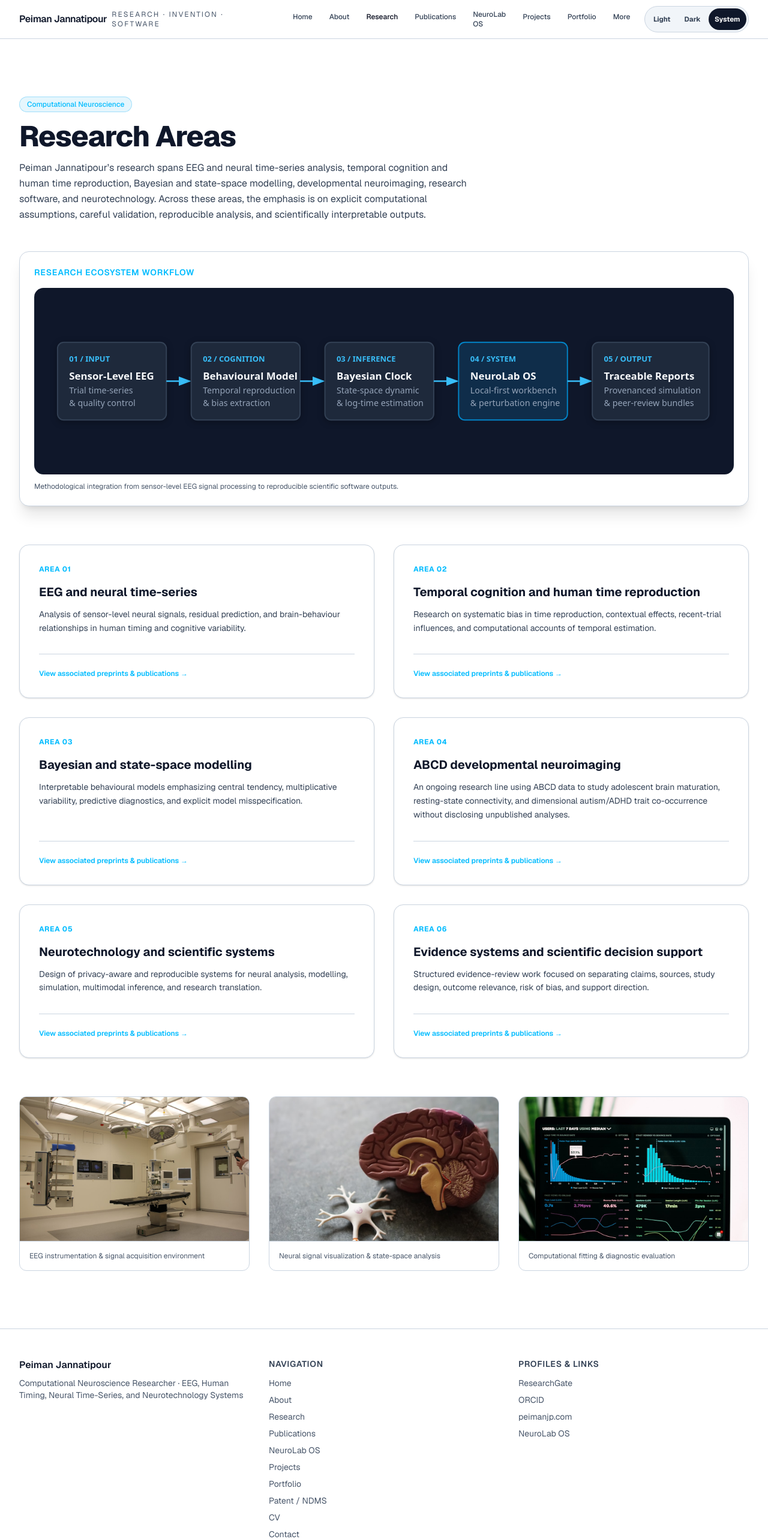
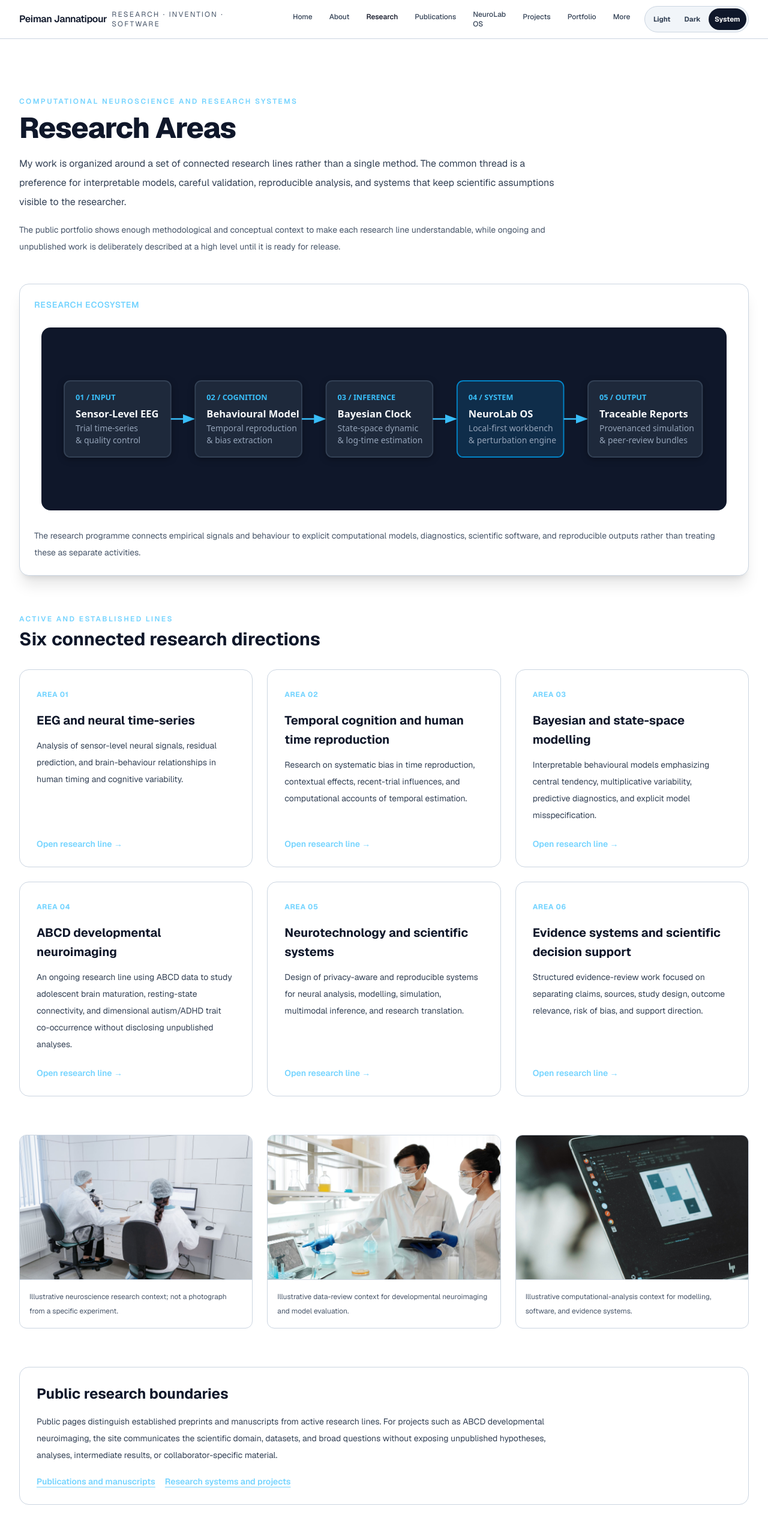
Before and after one commit to peimanjannatipour/peimanjp-, a Next.js app: page /research in a window 1280 px wide. Shown: the top 2566 px of the page at 60% size. Built offline with nearby package versions, Linux system fonts and the light colour scheme.

Commit message:
Make research page deeper, clearer, and link all research lines

```diff
--- a/src/app/research/page.tsx
+++ b/src/app/research/page.tsx
@@ -7,156 +7,98 @@ import { createPageMetadata } from "@/lib/metadata";
 import { collectionPageJsonLd } from "@/lib/structured-data";
 
 export const metadata: Metadata = createPageMetadata({
-  title: "Research Areas | Peiman Jannatipour | Computational Neuroscience",
+  title: "Research | Peiman Jannatipour | Computational Neuroscience",
   description:
-    "Explore Peiman Jannatipour's research areas across EEG neural time-series, temporal cognition, Bayesian state-space modelling, and neurotechnology systems.",
+    "Research across EEG, temporal cognition, Bayesian modelling, ABCD developmental neuroimaging, scientific software, evidence systems, and neurotechnology.",
   path: "/research",
 });
 
 export default function ResearchPage() {
   return (
-    <main className="bg-slate-950 text-slate-100 min-h-screen py-16 lg:py-24" id="main">
+    <main className="min-h-screen bg-slate-950 py-16 text-slate-100 lg:py-24" id="main">
       <JsonLd
         data={collectionPageJsonLd({
-          name: "Research Areas | Peiman Jannatipour",
-          description: "Peiman Jannatipour’s research spans EEG and neural time-series analysis, temporal cognition and human time reproduction, Bayesian and state-space modelling, developmental neuroimaging, research software, and neurotechnology.",
+          name: "Research | Peiman Jannatipour",
+          description: researchData.intro,
           path: "/research",
-          items: [
-            {
-              name: "EEG and neural time-series",
-              url: "/research/eeg-temporal-reproduction-bias",
-              description: "Analysis of sensor-level neural signals, residual prediction, and brain-behaviour relationships in human timing and cognitive variability.",
-            },
-            {
-              name: "Temporal cognition and human time reproduction",
-              url: "/research/eeg-temporal-reproduction-bias",
-              description: "Research on systematic bias in time reproduction, contextual effects, recent-trial influences, and computational accounts of temporal estimation.",
-            },
-            {
-              name: "Bayesian and state-space modelling",
-              url: "/research/bayesian-log-time-state-space-clock",
-              description: "Interpretable models of behavioural data, with emphasis on central tendency, multiplicative variability, and diagnostic evaluation of fit and misspecification.",
-            },
-            {
-              name: "Neurotechnology and scientific systems",
-              url: "/neurolab-os",
-              description: "Design of privacy-aware and reproducible systems for neural analysis, modelling, simulation, and applied multimodal inference.",
-            },
-          ],
+          items: researchData.cards.map((card) => ({
+            name: card.title,
+            url: card.href,
+            description: card.text,
+          })),
         })}
       />
+
       <div className="mx-auto max-w-7xl px-5 sm:px-8">
-        <div className="max-w-3xl">
-          <span className="inline-block rounded-full border border-sky-500/30 bg-sky-500/10 px-3 py-1 text-xs font-medium text-sky-400">
-            Computational Neuroscience
-          </span>
-          <h1 className="mt-4 text-4xl font-extrabold tracking-tight text-white sm:text-5xl">
-            {researchData.title}
-          </h1>
-          <p className="mt-4 text-base leading-relaxed text-slate-300">
-            Peiman Jannatipour’s research spans EEG and neural time-series analysis, temporal cognition and human time reproduction, Bayesian and state-space modelling, developmental neuroimaging, research software, and neurotechnology. Across these areas, the emphasis is on explicit computational assumptions, careful validation, reproducible analysis, and scientifically interpretable outputs.
+        <div className="max-w-4xl">
+          <p className="text-xs font-semibold uppercase tracking-[0.2em] text-sky-300">Computational neuroscience and research systems</p>
+          <h1 className="mt-3 text-4xl font-extrabold tracking-tight text-white sm:text-5xl">{researchData.title}</h1>
+          <p className="mt-5 text-base leading-8 text-slate-300">{researchData.intro}</p>
+          <p className="mt-4 text-sm leading-7 text-slate-400">
+            The public portfolio shows enough methodological and conceptual context to make each research line understandable, while ongoing and unpublished work is deliberately described at a high level until it is ready for release.
           </p>
         </div>
 
-        {/* Research Ecosystem Diagram */}
-        <div className="mt-12 rounded-2xl border border-slate-800 bg-slate-900 p-6 shadow-xl">
-          <h2 className="text-sm font-semibold uppercase tracking-wider text-sky-400">
-            Research Ecosystem Workflow
-          </h2>
-          <div className="mt-4 overflow-hidden rounded-lg">
+        <section className="mt-12 rounded-2xl border border-slate-800 bg-slate-900 p-6 shadow-xl" aria-labelledby="research-ecosystem-title">
+          <h2 className="text-sm font-semibold uppercase tracking-wider text-sky-300" id="research-ecosystem-title">Research ecosystem</h2>
+          <div className="mt-4 overflow-hidden rounded-lg bg-white p-3">
             <Image
-              alt="Research Ecosystem Diagram: EEG -> Behavioural Modelling -> Bayesian Analysis -> Scientific Software -> Reproducible Outputs"
-              className="w-full h-auto"
+              alt="Research ecosystem from EEG and behavioural modelling through Bayesian analysis, scientific software, and reproducible outputs"
+              className="h-auto w-full"
               height={240}
               src="/assets/figures/research-ecosystem.svg"
               width={900}
             />
           </div>
-          <p className="mt-3 text-xs text-slate-400">
-            Methodological integration from sensor-level EEG signal processing to reproducible scientific software outputs.
-          </p>
-        </div>
+          <p className="mt-4 text-sm leading-7 text-slate-400">The research programme connects empirical signals and behaviour to explicit computational models, diagnostics, scientific software, and reproducible outputs rather than treating these as separate activities.</p>
+        </section>
 
-        {/* 4 Cards Grid */}
-        <div className="mt-16 grid gap-8 md:grid-cols-2">
-          {researchData.cards.map((card, idx) => (
-            <div
-              className="flex flex-col justify-between rounded-2xl border border-slate-800 bg-slate-900 p-8 shadow-sm transition hover:border-slate-700"
-              key={card.id}
-            >
-              <div>
-                <div className="flex items-center justify-between">
-                  <span className="text-xs font-bold uppercase tracking-wider text-sky-400">
-                    Area 0{idx + 1}
-                  </span>
+        <section className="mt-16" aria-labelledby="research-lines-title">
+          <div className="max-w-3xl">
+            <p className="text-xs font-semibold uppercase tracking-[0.2em] text-sky-300">Active and established lines</p>
+            <h2 className="mt-2 text-3xl font-bold text-white" id="research-lines-title">Six connected research directions</h2>
+          </div>
+          <div className="mt-8 grid gap-6 md:grid-cols-2 lg:grid-cols-3">
+            {researchData.cards.map((card, index) => (
+              <Link
+                className="group flex min-h-full flex-col justify-between rounded-2xl border border-slate-800 bg-slate-900 p-7 transition hover:border-sky-500/60"
+                href={card.href}
+                key={card.id}
+              >
+                <div>
+                  <span className="text-xs font-bold uppercase tracking-wider text-sky-300">Area 0{index + 1}</span>
+                  <h3 className="mt-4 text-xl font-bold leading-8 text-white group-hover:text-sky-200">{card.title}</h3>
+                  <p className="mt-3 text-sm leading-7 text-slate-300">{card.text}</p>
                 </div>
-                <h2 className="mt-4 text-xl font-bold text-white">
-                  {card.title}
-                </h2>
-                <p className="mt-3 text-sm leading-relaxed text-slate-300">
-                  {card.text}
-                </p>
-              </div>
+                <span className="mt-6 text-sm font-semibold text-sky-300">Open research line →</span>
+              </Link>
+            ))}
+          </div>
+        </section>
 
-              <div className="mt-8 pt-6 border-t border-slate-800 flex items-center justify-between">
-                <Link
-                  className="text-xs font-semibold text-sky-400 hover:text-sky-300 transition"
-                  href="/publications"
-                >
-                  View associated preprints &amp; publications →
-                </Link>
-              </div>
-            </div>
-          ))}
-        </div>
+        <section className="mt-16 grid gap-6 lg:grid-cols-3" aria-label="Research environments">
+          <figure className="overflow-hidden rounded-xl border border-slate-800 bg-slate-900">
+            <Image alt="Biomedical neuroscience research environment" className="h-60 w-full object-cover" height={700} src="/images/stock-neuroscience-research.jpg" width={900} />
+            <figcaption className="border-t border-slate-800 p-4 text-xs leading-6 text-slate-400">Illustrative neuroscience research context; not a photograph from a specific experiment.</figcaption>
+          </figure>
+          <figure className="overflow-hidden rounded-xl border border-slate-800 bg-slate-900">
+            <Image alt="Researchers reviewing scientific data" className="h-60 w-full object-cover" height={700} src="/images/stock-lab-data-analysis.jpg" width={900} />
+            <figcaption className="border-t border-slate-800 p-4 text-xs leading-6 text-slate-400">Illustrative data-review context for developmental neuroimaging and model evaluation.</figcaption>
+          </figure>
+          <figure className="overflow-hidden rounded-xl border border-slate-800 bg-slate-900">
+            <Image alt="Computational data analysis workspace" className="h-60 w-full object-cover" height={700} src="/images/stock-data-dashboard.jpg" width={900} />
+            <figcaption className="border-t border-slate-800 p-4 text-xs leading-6 text-slate-400">Illustrative computational-analysis context for modelling, software, and evidence systems.</figcaption>
+          </figure>
+        </section>
 
-        {/* Stock Photo Grid Support */}
-        <div className="mt-16 grid gap-8 md:grid-cols-3">
-          <div className="overflow-hidden rounded-xl border border-slate-800 bg-slate-900">
-            <Image
-              alt="Scientist working with EEG-related equipment"
-              className="h-60 w-full object-cover"
-              height={600}
-              src="/assets/stock/stock2.jpg"
-              width={800}
-            />
-            <div className="p-4 border-t border-slate-800">
-              <p className="text-xs text-slate-400">
-                EEG instrumentation &amp; signal acquisition environment
-              </p>
-            </div>
+        <section className="mt-16 rounded-2xl border border-slate-800 bg-slate-900 p-7" aria-labelledby="research-boundaries-title">
+          <h2 className="text-2xl font-bold text-white" id="research-boundaries-title">Public research boundaries</h2>
+          <p className="mt-4 max-w-4xl text-sm leading-7 text-slate-300">Public pages distinguish established preprints and manuscripts from active research lines. For projects such as ABCD developmental neuroimaging, the site communicates the scientific domain, datasets, and broad questions without exposing unpublished hypotheses, analyses, intermediate results, or collaborator-specific material.</p>
+          <div className="mt-5 flex flex-wrap gap-4">
+            <Link className="text-sm font-semibold text-sky-300 underline underline-offset-4" href="/publications">Publications and manuscripts</Link>
+            <Link className="text-sm font-semibold text-sky-300 underline underline-offset-4" href="/projects">Research systems and projects</Link>
           </div>
-
-          <div className="overflow-hidden rounded-xl border border-slate-800 bg-slate-900">
-            <Image
-              alt="Brain imaging and neural signal display environment"
-              className="h-60 w-full object-cover"
-              height={600}
-              src="/assets/stock/stock3.jpg"
-              width={800}
-            />
-            <div className="p-4 border-t border-slate-800">
-              <p className="text-xs text-slate-400">
-                Neural signal visualization &amp; state-space analysis
-              </p>
-            </div>
-          </div>
-
-          <div className="overflow-hidden rounded-xl border border-slate-800 bg-slate-900">
-            <Image
-              alt="Close-up of data analysis on monitor"
-              className="h-60 w-full object-cover"
-              height={600}
-              src="/assets/stock/stock6.jpg"
-              width={800}
-            />
-            <div className="p-4 border-t border-slate-800">
-              <p className="text-xs text-slate-400">
-                Computational fitting &amp; diagnostic evaluation
-              </p>
-            </div>
-          </div>
-        </div>
+        </section>
       </div>
     </main>
   );
```
